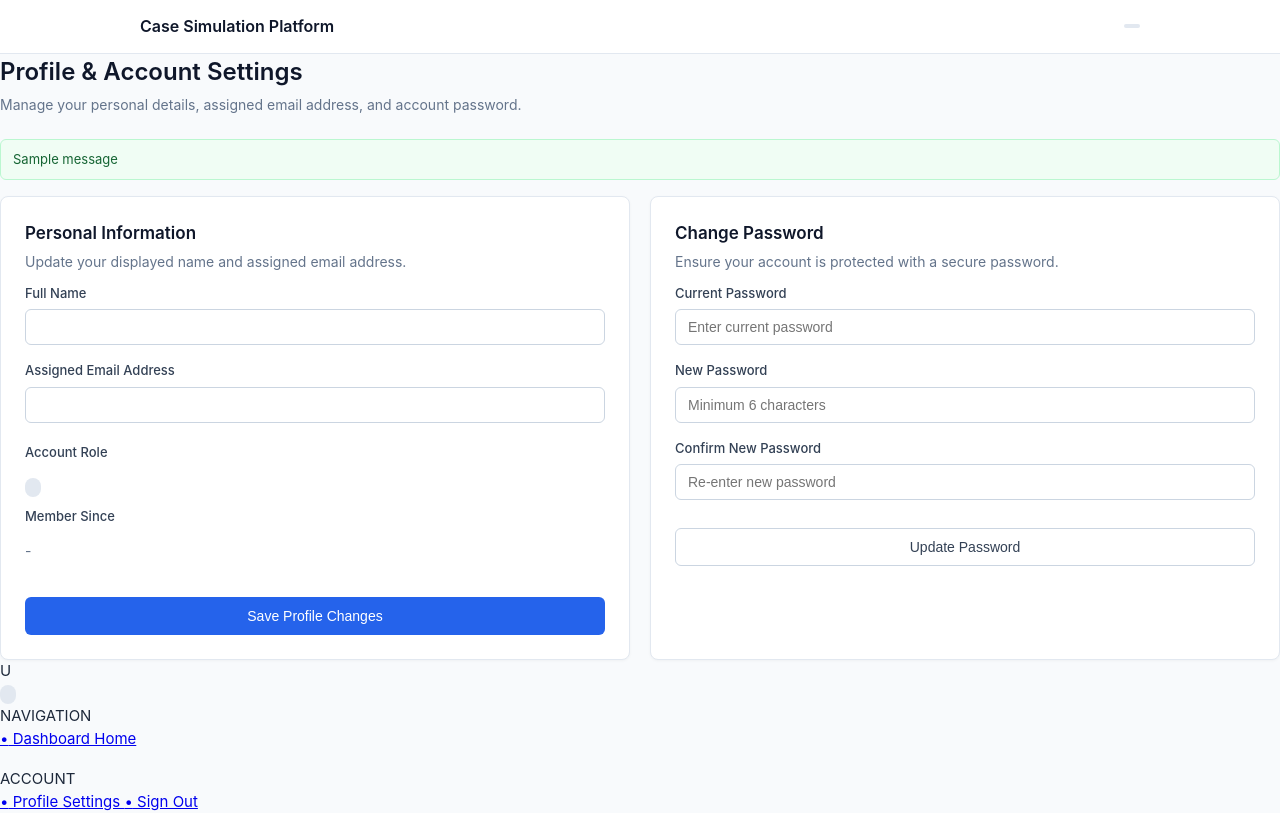
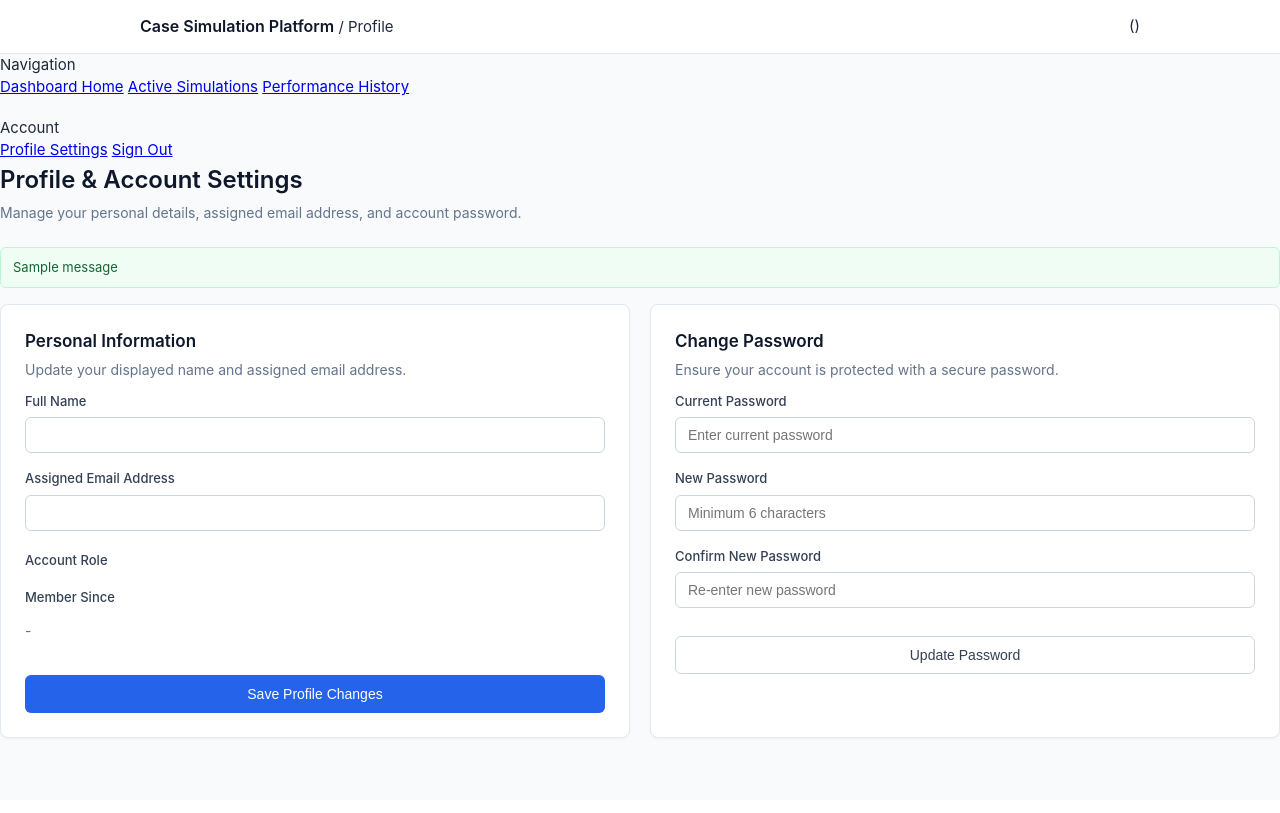
Before and after one commit to sakai-aigga/AI_Powered_Cases_Scenario_Simulation, a Flask app: template app/templates/profile.html in a window 1280 px wide. After the commit the page ends 739 px from the top, so only its background shows below. Run offline with Flask 3, Linux system fonts and the light colour scheme; the template is opened without the code that fills it, so the values that code supplies are empty; tables that the repository leaves empty hold one stand-in row (values such as "Sample post"); one stand-in notice (Sample message) is shown; parts of the project's set-up code (start-up, migrations or seed data) failed here and were passed over.

Commit message:
Added seperate Navigation Bar module to maintain consistency among pages

```diff
--- /dev/null
+++ b/app/templates/nav_bar.html
@@ -0,0 +1,30 @@
+<aside class="sidebar-nav">
+    <div class="sidebar-user-block">
+        <div class="sidebar-name">{{ user.full_name or user.email }}</div>
+        <div class="sidebar-role">{{ user.role|capitalize }}</div>
+    </div>
+
+    <nav class="sidebar-menu">
+        {% if user.role == 'admin' %}
+            <div class="sidebar-section-title">Admin Controls</div>
+            <a href="{{ url_for('admin.dashboard') }}" class="sidebar-link {% if request.endpoint == 'admin.dashboard' %}active{% endif %}">Admin Console</a>
+            <a href="{{ url_for('admin.dashboard') }}#users-section" class="sidebar-link">User Management</a>
+            <a href="{{ url_for('admin.dashboard') }}#llm-section" class="sidebar-link">LLM Configurations</a>
+        {% else %}
+            <div class="sidebar-section-title">Navigation</div>
+            <a href="{{ url_for('auth.dashboard') }}" class="sidebar-link {% if request.endpoint == 'auth.dashboard' %}active{% endif %}">Dashboard Home</a>
+
+            {% if user.role == 'teacher' %}
+                <a href="{{ url_for('auth.dashboard') }}#scenarios-section" class="sidebar-link">Case Scenarios</a>
+                <a href="{{ url_for('auth.dashboard') }}#submissions-section" class="sidebar-link">Student Submissions</a>
+            {% else %}
+                <a href="{{ url_for('auth.dashboard') }}#simulations-section" class="sidebar-link">Active Simulations</a>
+                <a href="{{ url_for('auth.dashboard') }}#history-section" class="sidebar-link">Performance History</a>
+            {% endif %}
+        {% endif %}
+
+        <div class="sidebar-section-title" style="margin-top: 18px;">Account</div>
+        <a href="{{ url_for('auth.profile') }}" class="sidebar-link {% if request.endpoint == 'auth.profile' %}active{% endif %}">Profile Settings</a>
+        <a href="{{ url_for('auth.logout') }}" class="sidebar-link text-danger">Sign Out</a>
+    </nav>
+</aside>
--- a/app/templates/profile.html
+++ b/app/templates/profile.html
@@ -12,16 +12,21 @@
         <div class="nav-content">
             <div class="brand">
                 <a href="{{ url_for('admin.dashboard') if user.role == 'admin' else url_for('auth.dashboard') }}">Case Simulation Platform</a>
+                <span class="brand-divider">/</span>
+                <span class="brand-context">Profile</span>
             </div>
             <div class="user-menu">
                 <span class="user-name">{{ user.full_name or user.email }}</span>
-                <span class="role-pill role-{{ user.role }}">{{ user.role|capitalize }}</span>
+                <span class="user-role-label">({{ user.role|capitalize }})</span>
             </div>
         </div>
     </header>
 
-    <!-- Main Container Layout with Right-Side Nav Bar -->
-    <div class="layout-with-right-nav">
+    <!-- Main Container Layout with Left-Side Nav Bar -->
+    <div class="layout-with-sidebar">
+        <!-- Reusable Left-Side Navigation Bar Component -->
+        {% include 'nav_bar.html' %}
+
         <!-- Main Content Flow -->
         <main class="main-content-flow">
             <div class="page-title-row">
@@ -63,14 +68,14 @@
                             <div class="form-row-2" style="margin-top: 4px;">
                                 <div class="form-group">
                                     <label>Account Role</label>
-                                    <div style="padding: 8px 0;">
-                                        <span class="role-pill role-{{ user.role }}">{{ user.role|capitalize }}</span>
+                                    <div style="padding: 6px 0; font-size: 14px; font-weight: 500; color: #1e293b;">
+                                        {{ user.role|capitalize }}
                                     </div>
                                 </div>
 
                                 <div class="form-group">
                                     <label>Member Since</label>
-                                    <div style="padding: 8px 0; font-size: 14px; color: #64748b;">
+                                    <div style="padding: 6px 0; font-size: 14px; color: #64748b;">
                                         {{ user.created_at.strftime('%B %d, %Y') if user.created_at else '-' }}
                                     </div>
                                 </div>
@@ -110,44 +115,6 @@
                 </div>
             </div>
         </main>
-
-        <!-- Right-Side Navigation Bar -->
-        <aside class="right-nav-sidebar">
-            <div class="sidebar-user-card">
-                <div class="sidebar-avatar">{{ (user.full_name or 'U')[0]|upper }}</div>
-                <div class="sidebar-user-info">
-                    <span class="sidebar-name">{{ user.full_name or user.email }}</span>
-                    <span class="role-pill role-{{ user.role }}">{{ user.role|capitalize }}</span>
-                </div>
-            </div>
-
-            <nav class="sidebar-menu">
-                <div class="sidebar-section-title">NAVIGATION</div>
-                {% if user.role == 'admin' %}
-                    <a href="{{ url_for('admin.dashboard') }}" class="sidebar-link">
-                        <span class="sidebar-icon">&bull;</span> Admin Console
-                    </a>
-                    <a href="{{ url_for('admin.dashboard') }}#users-section" class="sidebar-link">
-                        <span class="sidebar-icon">&bull;</span> User Management
-                    </a>
-                    <a href="{{ url_for('admin.dashboard') }}#llm-section" class="sidebar-link">
-                        <span class="sidebar-icon">&bull;</span> LLM Configurations
-                    </a>
-                {% else %}
-                    <a href="{{ url_for('auth.dashboard') }}" class="sidebar-link">
-                        <span class="sidebar-icon">&bull;</span> Dashboard Home
-                    </a>
-                {% endif %}
-
-                <div class="sidebar-section-title" style="margin-top: 18px;">ACCOUNT</div>
-                <a href="{{ url_for('auth.profile') }}" class="sidebar-link active">
-                    <span class="sidebar-icon">&bull;</span> Profile Settings
-                </a>
-                <a href="{{ url_for('auth.logout') }}" class="sidebar-link text-danger">
-                    <span class="sidebar-icon">&bull;</span> Sign Out
-                </a>
-            </nav>
-        </aside>
     </div>
 </body>
 </html>
```
Also changed, not shown: app/templates/admin_dashboard.html (+11 -39 lines), app/templates/dashboard.html (+22 -7 lines).
